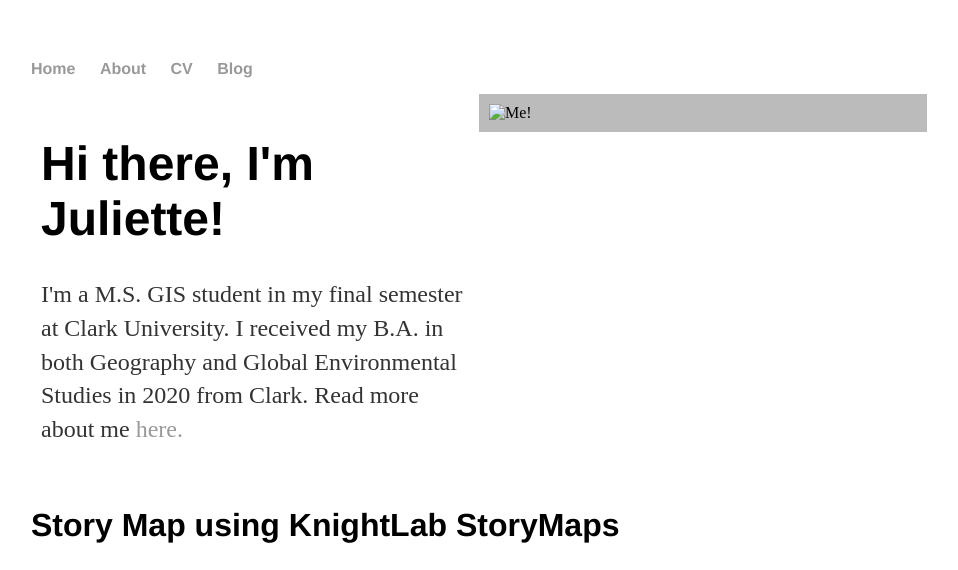
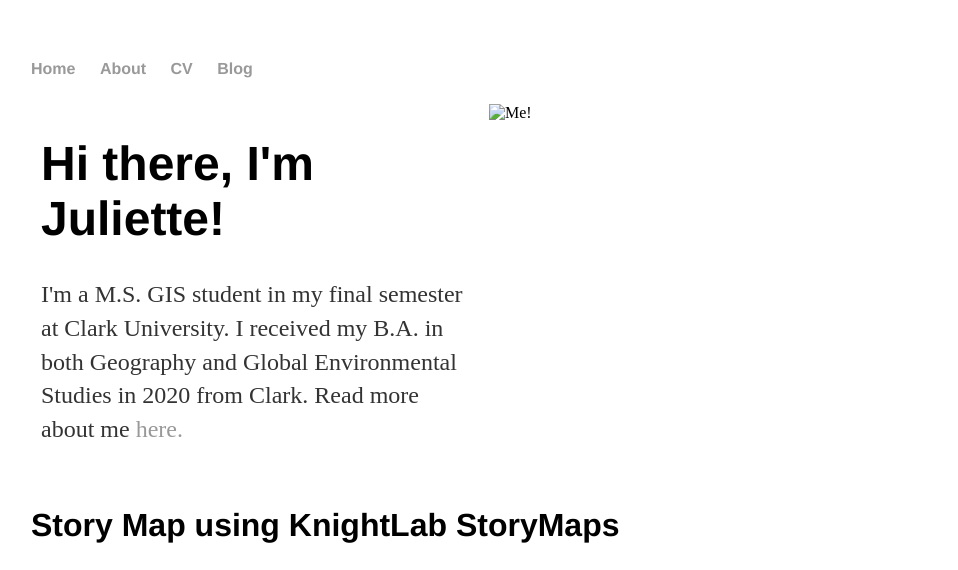
Before and after one commit to jugale/jugale.github.io, a Jekyll site: the page built from index.html, in a window 1280 px wide. Shown: the top 570 px of the page, without its empty margins (161-1119 px from the left). Built offline with Jekyll 4.4.1, drawn with Linux system fonts in a browser that asks for light colours; a script that is not in the unit is left out; grey boxes are pictures that could not be loaded.

Commit message:
update index

```diff
--- a/index.html
+++ b/index.html
@@ -33,11 +33,10 @@ title: Juliette Gale, GIS Specialist & Remote Sensing Analyst
 			<p>I'm a M.S. GIS student in my final semester at Clark University. I received my B.A. in both Geography and Global Environmental Studies in 2020 from Clark. Read more about me <a href="/about">here.</a></p>
 		</div><!-- /.blurb -->
   </div>
-  <div class="column" style="background-color:#bbb;">
+  <div class="column">
     <img src="/Users/juliette/github/jugale.github.io/files/me_arb.jpg" alt="Me!">
   </div>
 </div>
-
 
 
 	<h2> Story Map using KnightLab StoryMaps </h2>
```
